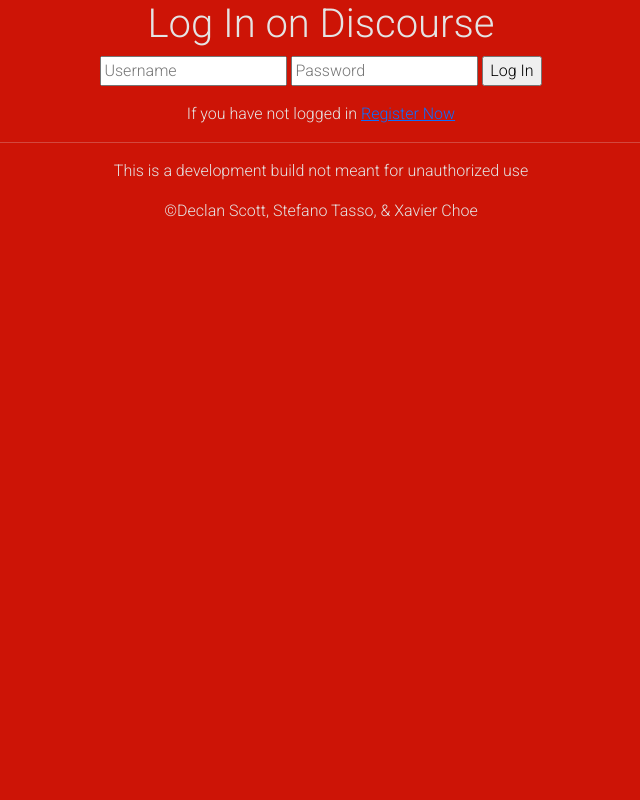
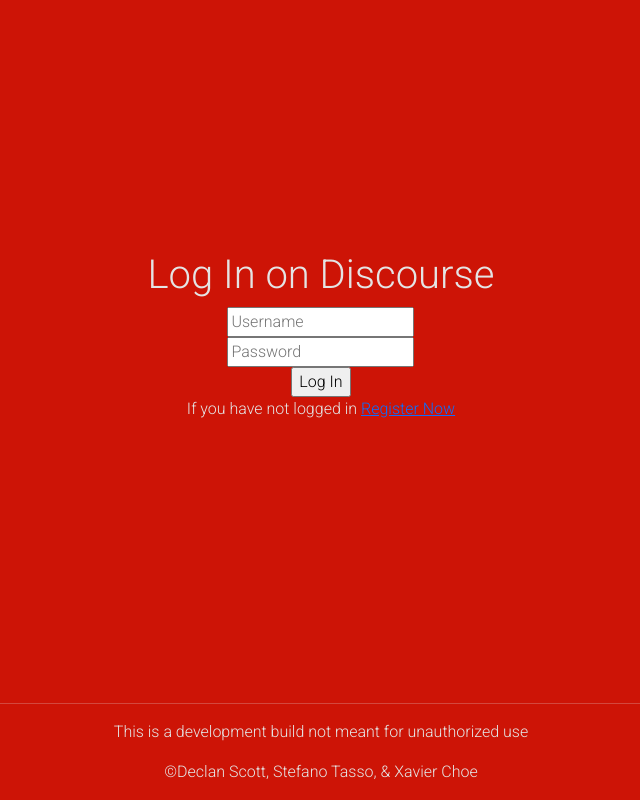
Before and after one commit to Datoneguy246/Discourse, a PHP site: page /login.php in a window 1280 px wide. Shown: the whole page, without its empty margins (319-959 px from the left). Run offline with PHP 8.4, Linux system fonts and the light colour scheme; data that the repository does not hold is empty.

Commit message:
updated login

```diff
--- a/css/style.css
+++ b/css/style.css
@@ -18,6 +18,7 @@
     font-family: 'Roboto', sans-serif;
     text-align: center;
     width: 100%;
+    height: 100%;
 }
 
 #rmID{
@@ -64,3 +65,15 @@
 .message{
     font-size: 12px;
 }
+
+.wrapper {
+    display: flex;
+    align-items: center;
+    justify-content: center;
+    flex-grow: 1;
+}
+
+body {
+    display: flex;
+    flex-direction: column;
+}
--- a/html/footer.html
+++ b/html/footer.html
@@ -1,8 +1,7 @@
-<!DOCTYPE html>
-<html>
-    <footer>
+   <footer>
         <hr>
         <p>This is a development build not meant for unauthorized use</p>
-        <p>&copy;Declan Scott, Stefano Tasso, & Xavier Choe</p>
+        <p>&copy;Declan Scott, Stefano Tasso, &amp; Xavier Choe</p>
     </footer>
+</body>
 </html>
--- a/html/header.html
+++ b/html/header.html
@@ -1,7 +1,10 @@
+<!DOCTYPE html>
+<html>
 <head>
     <link href="https://cdn.jsdelivr.net/npm/bootstrap@5.0.0-beta1/dist/css/bootstrap.min.css" rel="stylesheet"
         integrity="sha384-giJF6kkoqNQ00vy+HMDP7azOuL0xtbfIcaT9wjKHr8RbDVddVHyTfAAsrekwKmP1" crossorigin="anonymous">
     <link rel="preconnect" href="https://fonts.gstatic.com">
     <link href="https://fonts.googleapis.com/css2?family=Roboto:wght@300&display=swap" rel="stylesheet">
-    <link rel='stylesheet' href="css/style.css">
+    <link rel="stylesheet" href="css/style.css">
 </head>
+<body>
--- a/login.php
+++ b/login.php
@@ -35,15 +35,23 @@
 ?>
 
 <?php include "html/header.html" ?>
-<div>
+<div class="wrapper">
+    <div class="content">
         <h1>Log In on Discourse</h1>
         <form action="/login.php" method="POST">
+            <div>
                 <input name="username" placeholder="Username" required value="<?php print($_POST["username"]) ?>" />
+            </div>
+            <div>
                 <input name="password" placeholder="Password" type="password" required />
+            </div>
+            <div>
                 <input type="submit" value="Log In" />
+            </div>
         </form>
         <p>
             If you have not logged in <a href="/register.php">Register Now</a>
         </p>
     </div>
+</div>
 <?php include "html/footer.html" ?>
```
Also changed, not shown: css/login.css (deleted, +0 -10 lines). Lines whose indentation alone changed are shown as unchanged.
